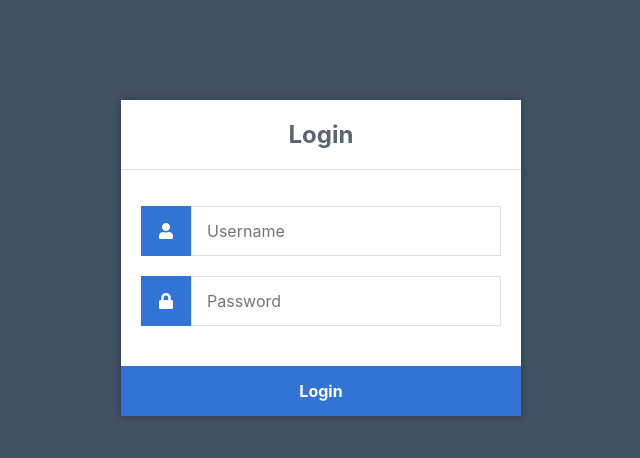
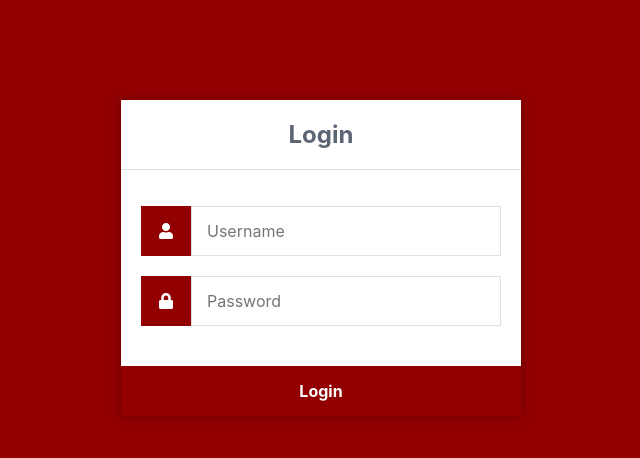
Before and after one commit to teomirza02/Pizzeria, a PHP site: page / in a window 1280 px wide. Shown: the top 458 px of the page, without its empty margins (319-959 px from the left). Run offline with PHP 8.4, Linux system fonts and the light colour scheme.

Commit message:
Update style.css

```diff
--- a/phplogin/style.css
+++ b/phplogin/style.css
@@ -6,7 +6,7 @@
     -moz-osx-font-smoothing: grayscale;
 }
 body {
-    background-color: #435165;
+    background-color: #920002;
 }
 .login {
     width: 400px;
@@ -33,7 +33,7 @@ body {
     align-items: center;
     width: 50px;
     height: 50px;
-    background-color: #3274d6;
+    background-color: #920002;
     color: #ffffff;
 }
 .login form input[type="password"], .login form input[type="text"] {
@@ -47,7 +47,7 @@ body {
     width: 100%;
     padding: 15px;
    margin-top: 20px;
-    background-color: #3274d6;
+    background-color: #920002;
     border: 0;
     cursor: pointer;
     font-weight: bold;
@@ -55,6 +55,6 @@ body {
     transition: background-color 0.2s;
 }
 .login form input[type="submit"]:hover {
-  background-color: #2868c7;
+  background-color: #ab0204de;
     transition: background-color 0.2s;
 }
```
